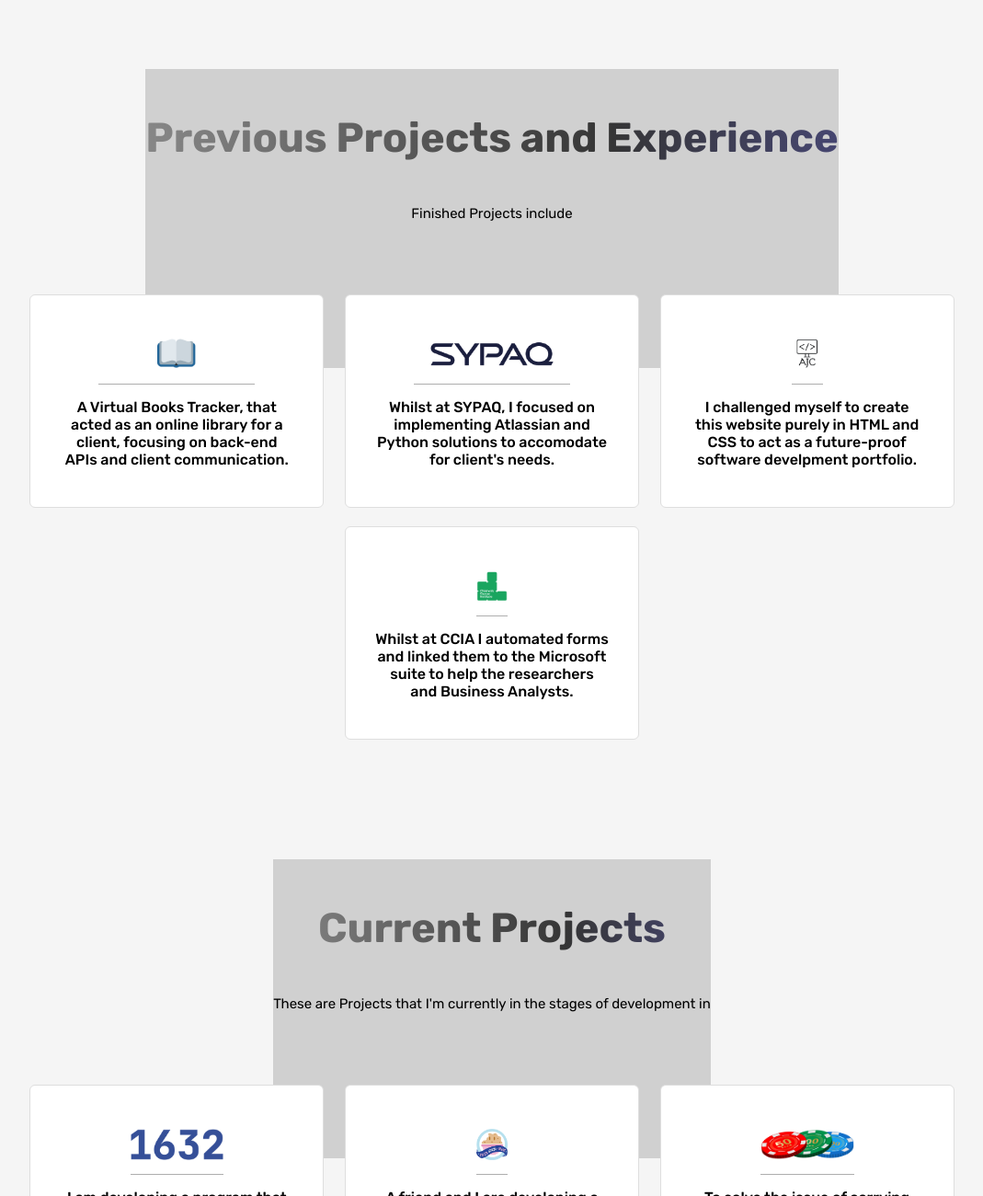
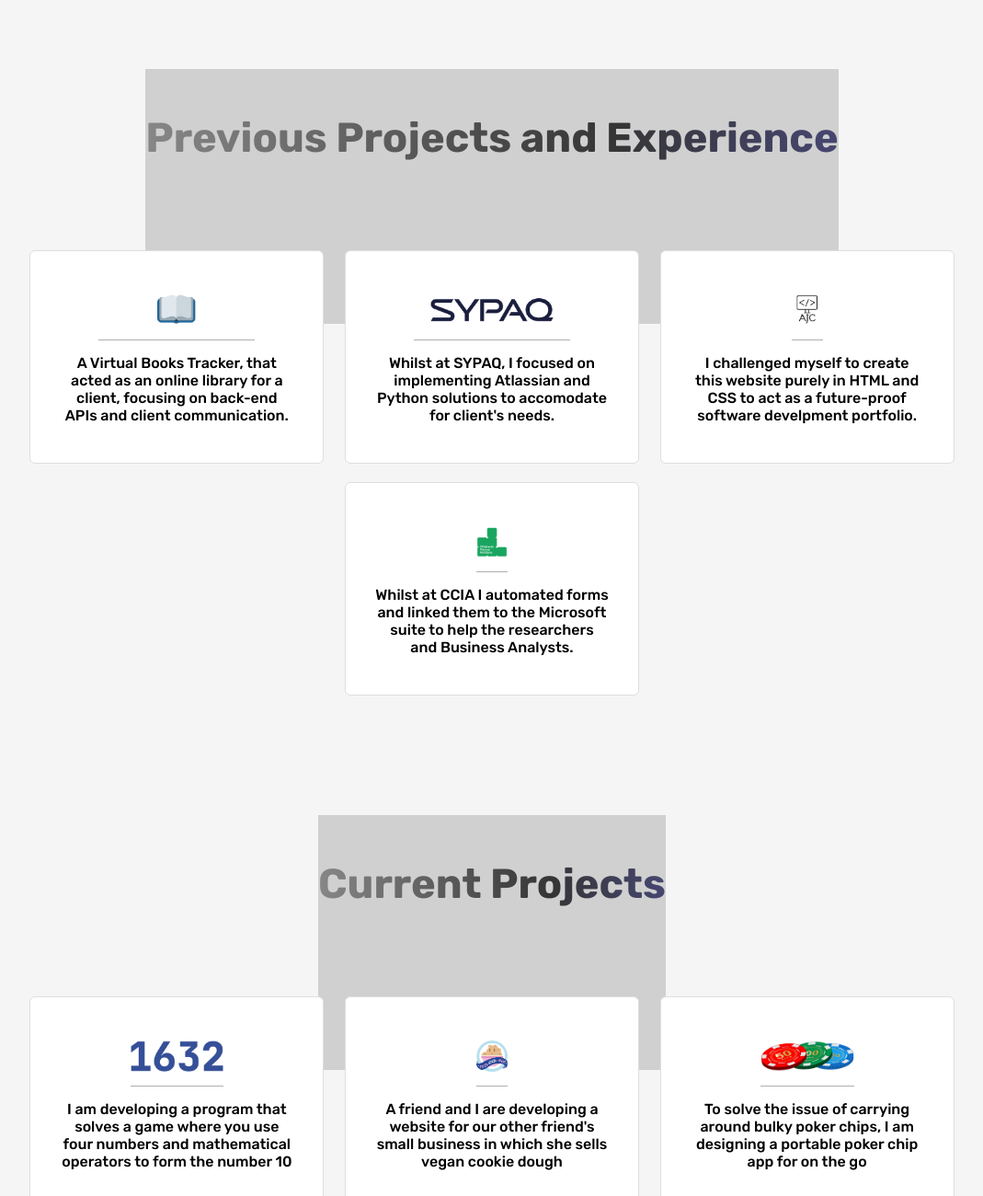
Before and after one commit to AlexJChadwick/alexjchadwick.github.io, a plain HTML site: page index.html in a window 1280 px wide. Shown: the part 865-2165 px from the top of the page at 92% size, without its empty margins (105-1174 px from the left). Drawn offline with Linux system fonts and the light colour scheme.

Commit message:
Small Updates

```diff
--- a/index.html
+++ b/index.html
@@ -68,7 +68,7 @@
 
     <div class="project-title">
         <h1>Previous Projects and Experience</h1>
-        <p>Finished Projects include</p>
+
     </div>
     <div class="section projects">
         <div class="project-column-wrapper">
@@ -104,7 +104,6 @@
     </div>
     <div class="project-title">
         <h1>Current Projects</h1>
-        <p>These are Projects that I'm currently in the stages of development in</p>
     </div>
     <div class="section projects">
         <div class="project-column-wrapper" style="grid-template-rows: 1fr;">
```
